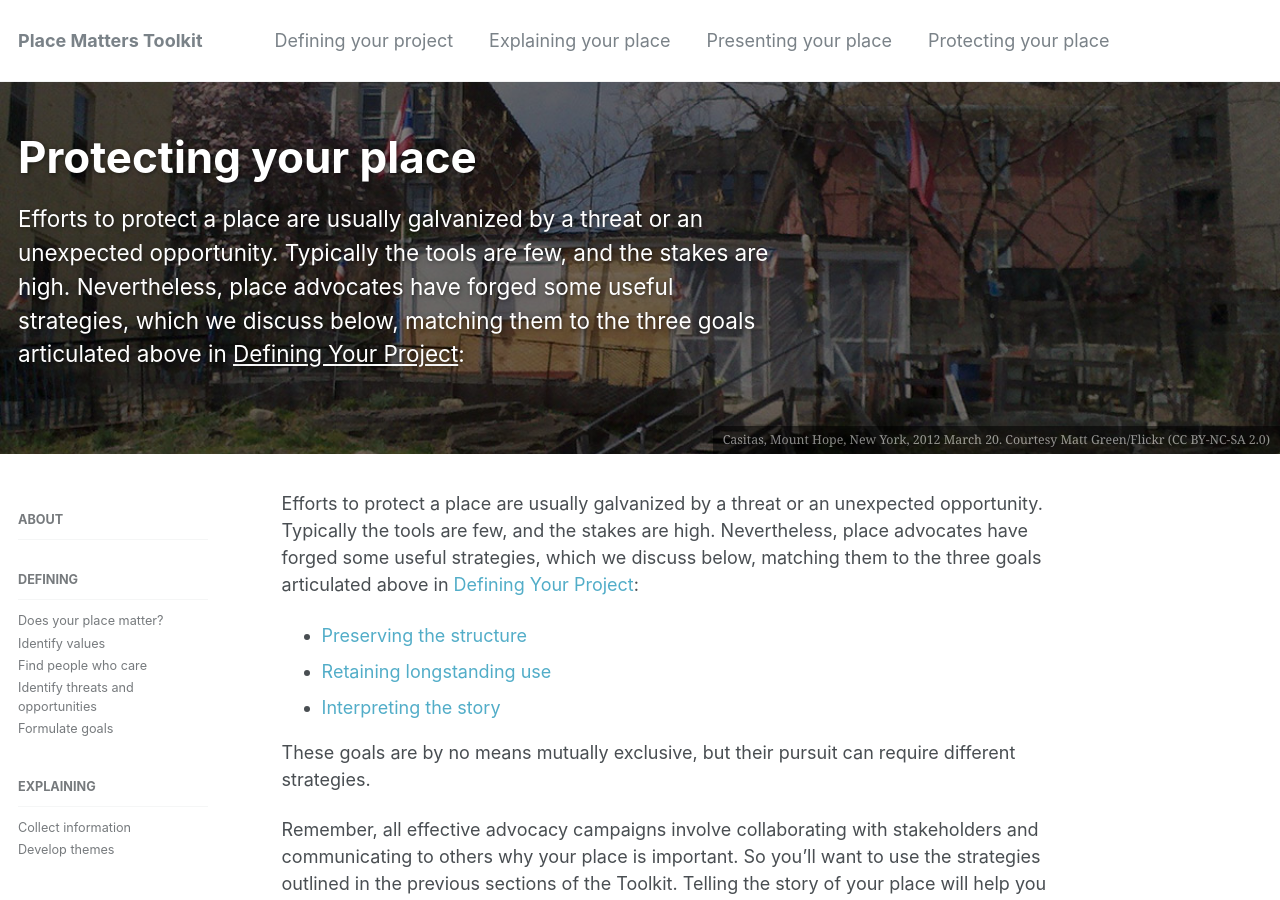
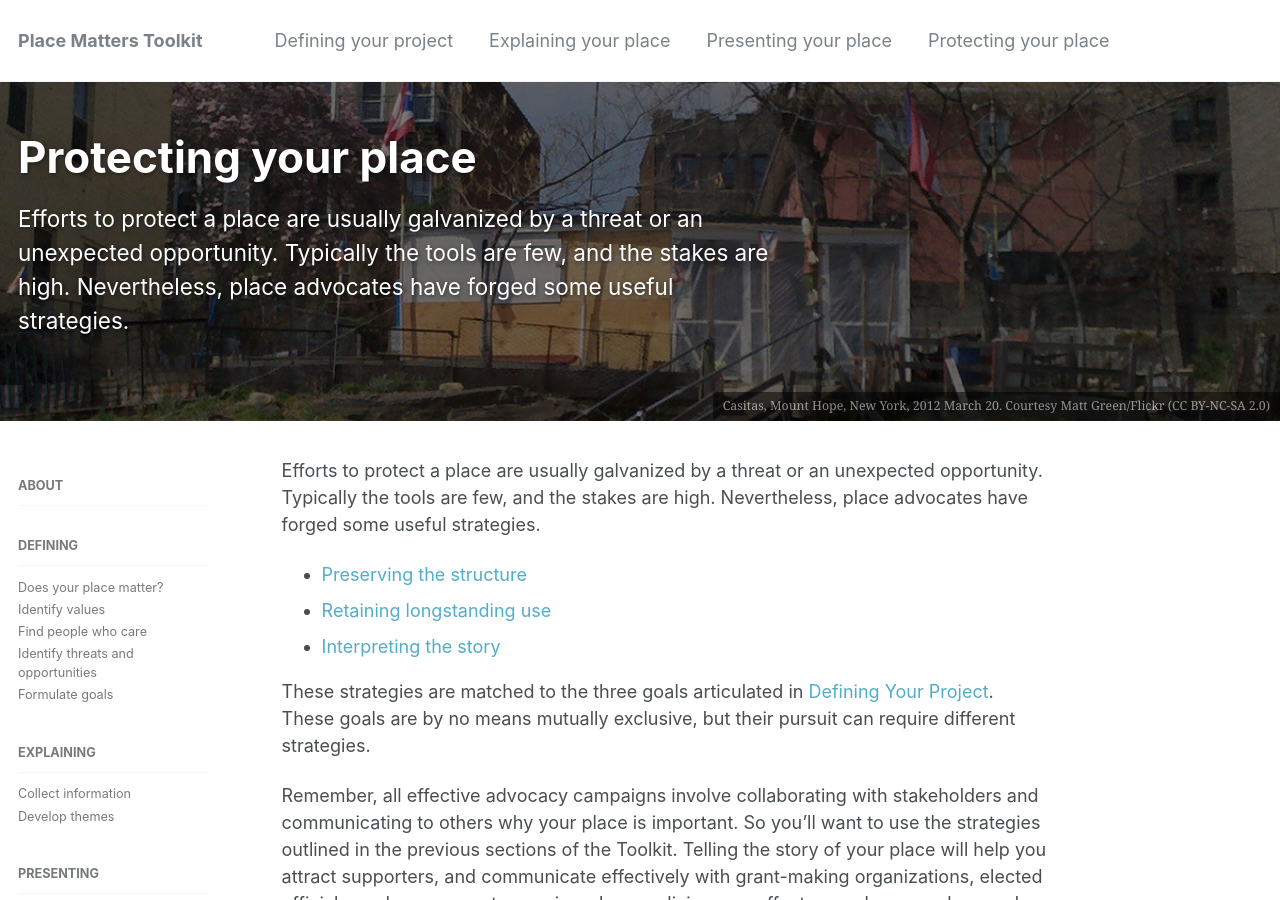
Before and after one commit to localpreservation/placematters, a Jekyll site: the page built from _guides/14-protecting-your-place.md, in a window 1280 px wide and 900 px high. Built offline with Jekyll 4.4.1, drawn with Linux system fonts in a browser that asks for light colours.

Commit message:
Move last sentence from first to second paragraph

```diff
--- a/_guides/14-protecting-your-place.md
+++ b/_guides/14-protecting-your-place.md
@@ -7,12 +7,12 @@ header:
   caption: "Casitas, Mount Hope, New York, 2012 March 20. Courtesy [Matt Green/Flickr](https://www.flickr.com/photos/imjustwalkin/7001608703/) ([CC BY-NC-SA 2.0](https://creativecommons.org/licenses/by-nc-sa/2.0/))"
 ---
 
-Efforts to protect a place are usually galvanized by a threat or an unexpected opportunity. Typically the tools are few, and the stakes are high. Nevertheless, place advocates have forged some useful strategies, which we discuss below, matching them to the three goals articulated above in [Defining Your Project](/placematters/defining-your-project/):
+Efforts to protect a place are usually galvanized by a threat or an unexpected opportunity. Typically the tools are few, and the stakes are high. Nevertheless, place advocates have forged some useful strategies.
 
 - [Preserving the structure](/placematters/preserving-structure/)
 - [Retaining longstanding use](/placematters/retaining-use/)
 - [Interpreting the story](/placematters/interpreting-story/)
 
-These goals are by no means mutually exclusive, but their pursuit can require different strategies.
+These strategies are matched to the three goals articulated in [Defining Your Project](/placematters/defining-your-project/). These goals are by no means mutually exclusive, but their pursuit can require different strategies.
 
 Remember, all effective advocacy campaigns involve collaborating with stakeholders and communicating to others why your place is important. So you'll want to use the strategies outlined in the previous sections of the Toolkit. Telling the story of your place will help you attract supporters, and communicate effectively with grant-making organizations, elected officials, and government agencies whose policies may affect your place, or who may be able to provide your place with funding or other support. Because collecting and presenting information about a place takes time, it's a good idea to begin the process *before* your place is threatened.
```
